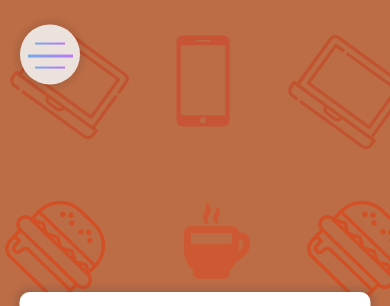
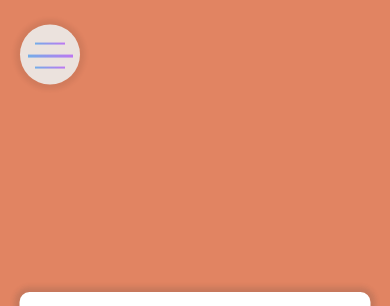
Before and after one commit to peltastic/Pelumi-Portfolio-page, a plain HTML site: page index.html in a window 390 px wide. Shown: the top 306 px of the page. Drawn offline with nearby package versions, Linux system fonts and the light colour scheme.

Commit message:
first commit

```diff
--- a/app.css
+++ b/app.css
@@ -13,8 +13,16 @@
 body {
   box-sizing: border-box;
   font-family: "Play", sans-serif;
-  /* background-color: #e18462; */
   background-image: url("./assets/pat.png");
+
+
+}
+
+@media (max-width: 1000px) {
+  body {
+    background-color: #e18462;
+    background-image: none;
+  }
 }
 html {
   font-size: 62.5%;
```
